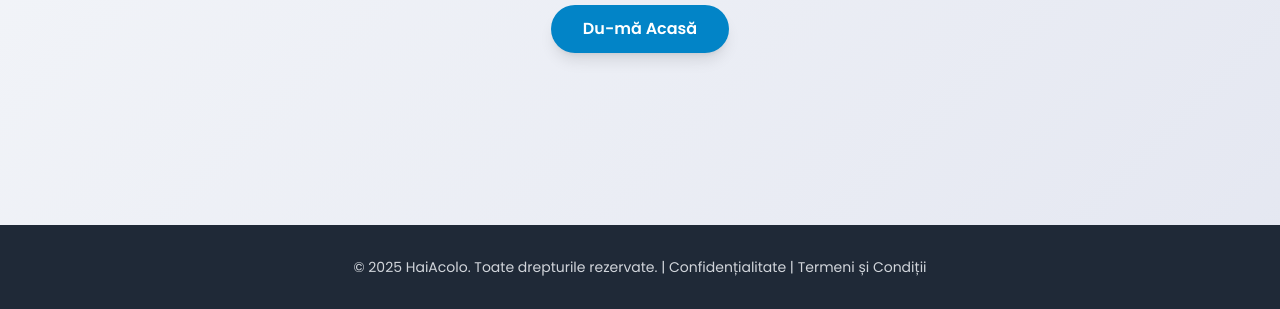
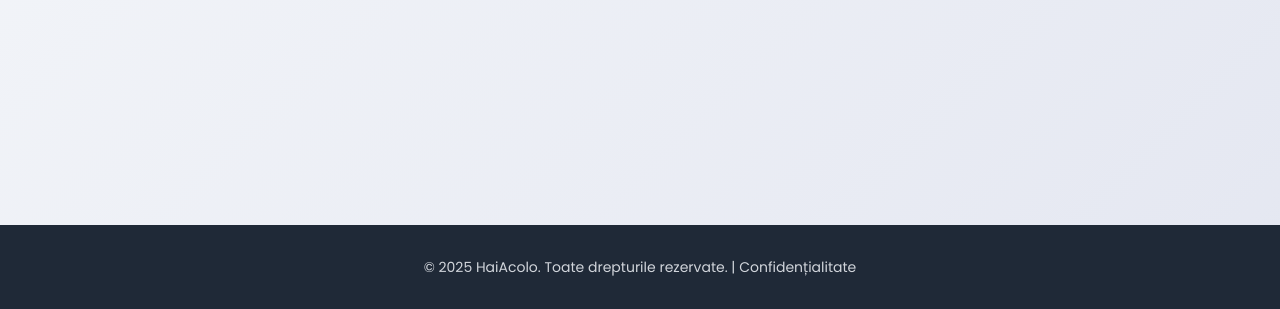
Before and after one commit to viabolat/haiacolo, a website: page 404.html in a window 1280 px wide. Shown: the part 491-800 px from the top of the page. Drawn offline with nearby package versions, Linux system fonts and the light colour scheme.

Commit message:
Update 404 page layout and footer links
Removed 'Du-mă Acasă' button and adjusted footer links.

```diff
--- a/404.html
+++ b/404.html
@@ -104,17 +104,12 @@
                 Se pare că link-ul este greșit sau pagina a fost ștearsă.
                 <br>Te rugăm să revii la <a href="/" class="text-primary-600 hover:text-primary-700 underline font-semibold">pagina principală</a>.
             </p>
-            <a href="/" class="inline-block px-8 py-3 font-semibold text-white bg-secondary-600 rounded-full shadow-lg hover:bg-secondary-700 transition duration-300">
-                Du-mă Acasă
-            </a>
         </div>
     </main>
 
     <footer class="p-8 bg-gray-800 text-center text-gray-300 mt-0">
         <p class="text-sm">&copy; 2025 HaiAcolo. Toate drepturile rezervate. |
-            <a href="/privacy" class="hover:text-primary-500">Confidențialitate</a> |
-            <a href="/terms" class="hover:text-primary-500">Termeni și Condiții</a>
-        </p>
+            <a href="/privacy" class="hover:text-primary-500">Confidențialitate</a>
     </footer>
 
 
```
